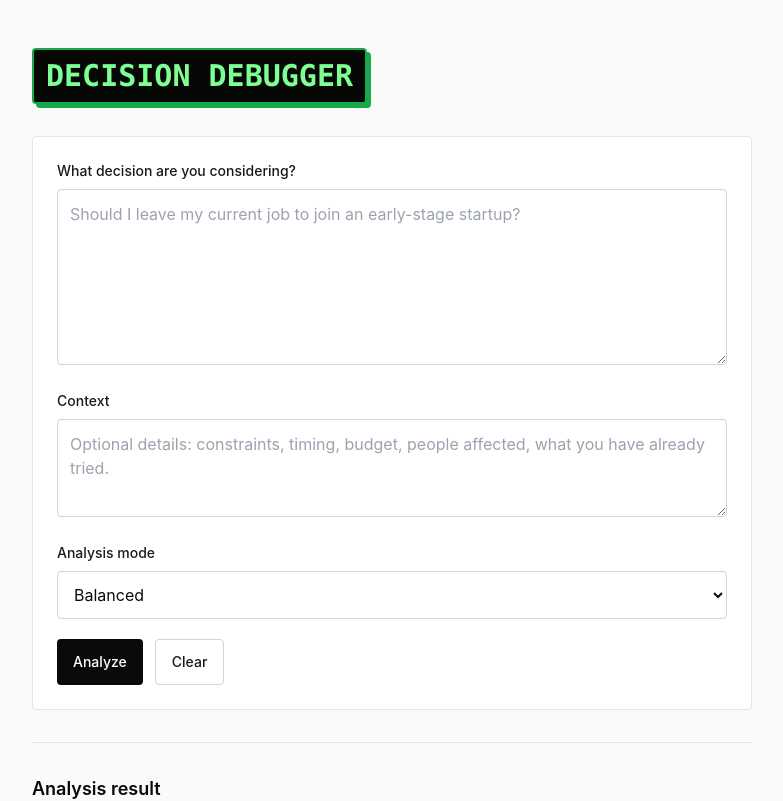
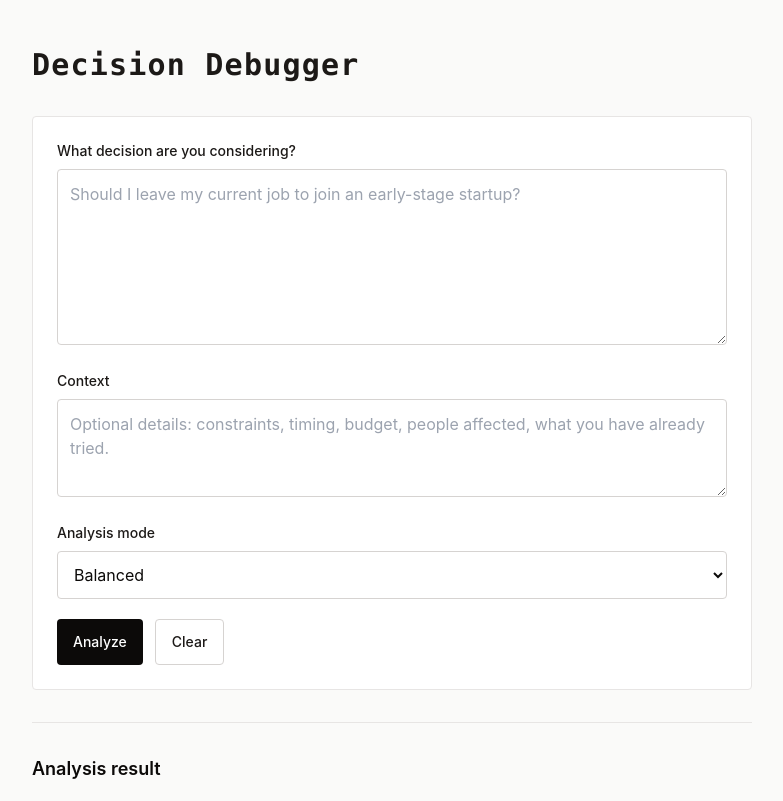
Before and after one commit to Yevhenii90/decision-debugger, a Next.js app: page / in a window 1280 px wide. Shown: the top 801 px of the page, without its empty margins (248-1031 px from the left). Built offline with nearby package versions, Linux system fonts and the light colour scheme.

Commit message:
Use pixel font for title only

```diff
--- a/app/globals.css
+++ b/app/globals.css
@@ -28,25 +28,22 @@ select {
   font: inherit;
 }
 
-.dos-title {
-  display: inline-block;
-  border: 2px solid #17a84a;
-  border-radius: 4px;
-  background: #050805;
-  padding: 0.55rem 0.75rem;
-  color: #7dff91;
+.pixel-title {
+  color: #1c1917;
   font-family: "SFMono-Regular", "Monaco", "Consolas", "Liberation Mono",
     "Courier New", monospace;
   font-size: 1.875rem;
-  font-weight: 700;
-  letter-spacing: 0;
-  line-height: 1.15;
-  text-transform: uppercase;
-  box-shadow: 4px 4px 0 #17a84a;
+  font-weight: 800;
+  letter-spacing: 0.04em;
+  line-height: 1.2;
+  text-rendering: geometricPrecision;
+  text-transform: none;
+  -moz-osx-font-smoothing: grayscale;
+  -webkit-font-smoothing: none;
 }
 
 @media (max-width: 480px) {
-  .dos-title {
+  .pixel-title {
     font-size: 1.45rem;
   }
 }
--- a/app/page.tsx
+++ b/app/page.tsx
@@ -114,7 +114,7 @@ export default function Home() {
   return (
     <main className="mx-auto flex min-h-screen w-full max-w-3xl flex-col gap-8 px-4 py-8 sm:px-6 sm:py-12">
       <header className="space-y-2">
-        <h1 className="dos-title">
+        <h1 className="pixel-title">
           Decision Debugger
         </h1>
       </header>
```
